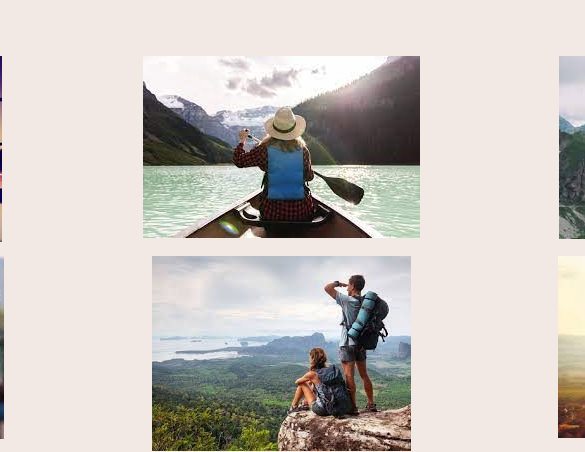
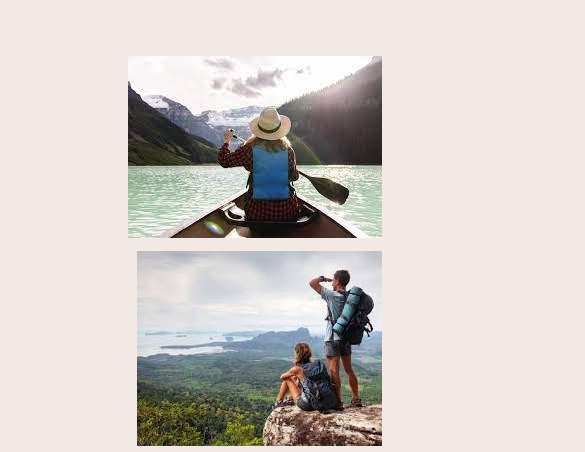
Before and after one commit to Grises1/PFFernandez, a plain HTML site: page pages/usuariosmudi.html in a window 390 px wide. Shown: the part 322-774 px from the top of the page, 585 px wide, since content can reach past the window. Drawn offline with Linux system fonts and the light colour scheme.

Commit message:
ajuste responsive

```diff
--- a/css/styles.css
+++ b/css/styles.css
@@ -32,20 +32,10 @@ nav ul.horizontal li a{
 
 
 
+.main {
+    width: 70%;
 
-
-
-
-
-
-
-
-
-
-
-
-
-
+}
 
 
 section h1 {
@@ -83,7 +73,7 @@ section table {
     border: none;
     border-spacing: 30px;
     background-color: #c9ada7;
-    margin-left: 400px;
+    margin-left: 20%;
 
 
 }
@@ -115,7 +105,10 @@ table td a{
 }
 
 .contenedor {
-    width: 100%;
+    width: 80%;
+    margin:0 auto;
+    overflow:hidden;
+    max-width: 1000px;
 }
 
 .conteiner-1{
@@ -209,11 +202,11 @@ table td a{
 
 .container-fotos { /*  G R I D S  */
     display: grid;
-    width: 100%;
+    width: 90%;
     grid-template-columns: repeat(3, 400px);
     grid-template-rows: auto;
-    row-gap: 10px;
-    column-gap: 15px;
+    row-gap: 5px;
+    column-gap: 5px;
     justify-content: center;
     justify-items: center;
     grid-template-areas:
@@ -393,3 +386,10 @@ footer a {
     font-family: monospace;
 
 }
+
+
+@media screen and (max-width:400px) {
+    .contenedor {
+        width: 100%;
+    }
+}
--- a/pages/usuariosmudi.html
+++ b/pages/usuariosmudi.html
@@ -3,7 +3,7 @@
 <head>
     <meta charset="UTF-8">
     <meta http-equiv="X-UA-Compatible" content="IE=edge">
-    <meta name="viewport" content="width=device-width, initial-scale=1.0">
+    <meta name="viewport" content="width=device-width, initial-scalable=no, maximum-scale=1.0, minimum scale=1.0">
     <meta name="keywords" content="viaje,mundo,travel,turismo,turista,pais,ciudad,paises,informacion,traveller,viajero,viajera,wanderlust,recorrido,guia,mapa,localizacion,word,guide">
     <meta name="description" content="Mundo digital es el proyecto de una guia para viajeros y amantes de la cultura para poder conocer un poco más alla de las atracciones turisticas famosas. Es un proyecto de larga duracion (por su dificultad y exhaustividad) con miras de ser terminado para 2024" >
     <meta name="autor" content="Fernandez Julieta">
@@ -12,7 +12,7 @@
     <link rel="stylesheet" href="../css/styles.css" />
 </head>
 
-
+<div class="contenedor">
 <header>
 
     <nav>
@@ -60,4 +60,5 @@
     <a href="https://www.instagram.com/ando.viajandoo/"> Instagram</a>
     <a href="https://twitter.com/juliiettaf"> Twitter</a>
 </footer>
+</div>
 </html>
```
Also changed, not shown: pages/afganistan.html (+5 -1 lines), pages/albania.html (+3 -2 lines), pages/contacto.html (+3 -2 lines), pages/elproyecto.html (+3 -3 lines), pages/paises.html (+3 -2 lines).
